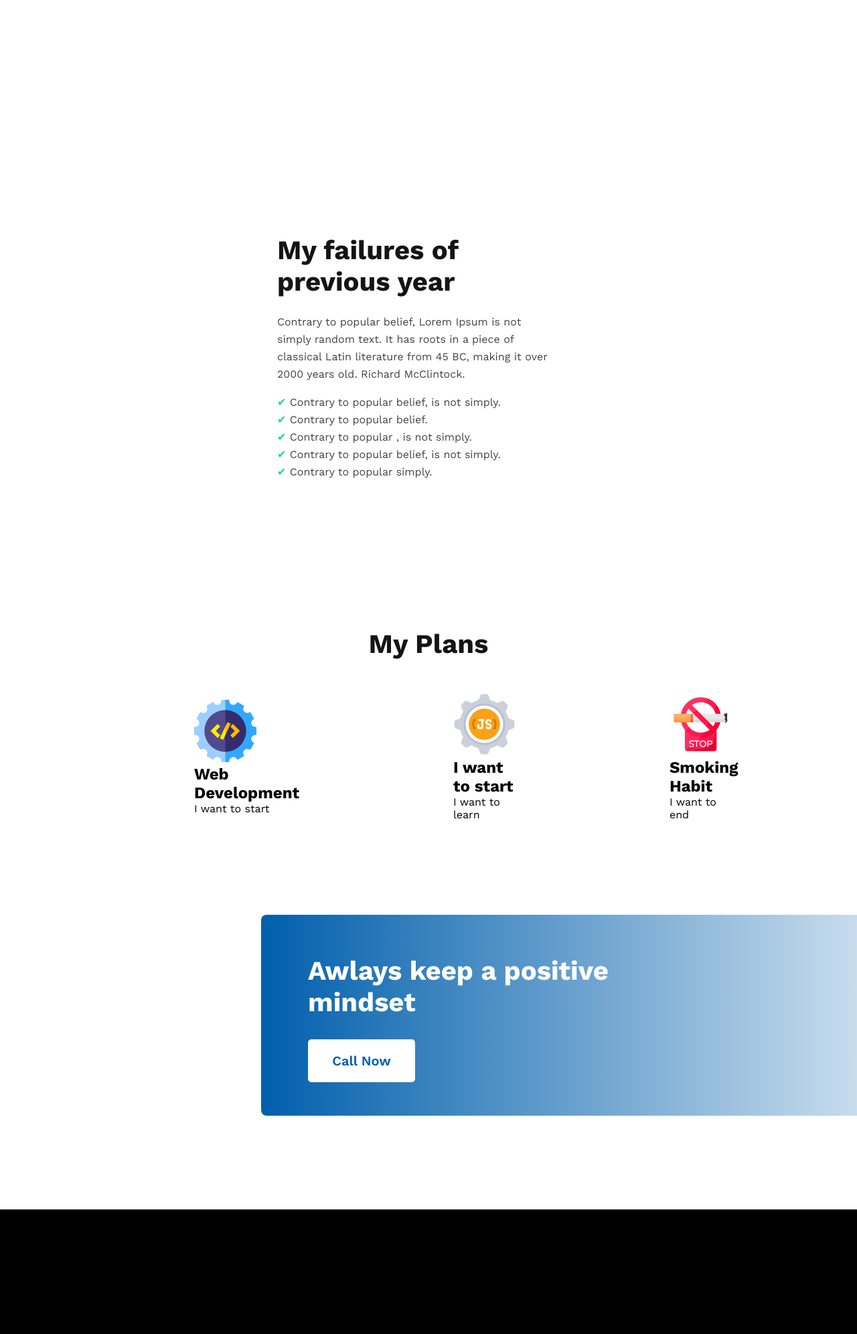
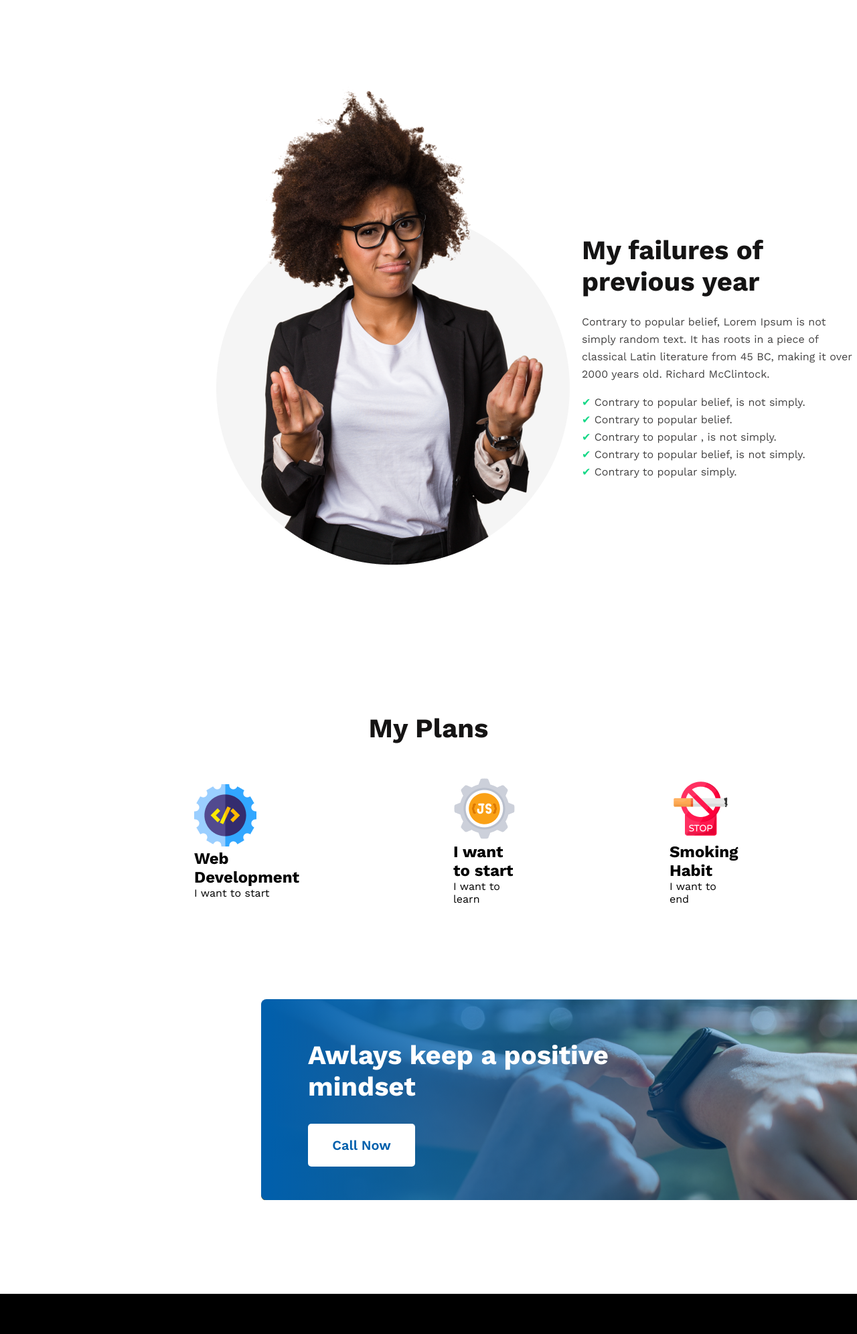
Before and after one commit to araf7-7/project-2, a plain HTML site: page index.html in a window 1280 px wide. Shown: the part 1020-3012 px from the top of the page at 67% size. Drawn offline with nearby package versions, Linux system fonts and the light colour scheme; the site is published under a folder, as on GitHub Pages, so addresses that start at the root find nothing.

Commit message:
solved maybe

```diff
--- a/index.html
+++ b/index.html
@@ -21,7 +21,7 @@
     </header>
     <main>
             <div class="women">
-                <img class="person" src="/images/person.png" alt="">
+                <img class="person" src="images/person.png" alt="">
                 <div class="details">
                     <h3 class="h3">My failures of previous year</h3>
                     <p class="h4">Contrary to popular belief, Lorem Ipsum is not simply random text. It has roots in a piece of classical Latin literature from 45 BC, making it over 2000 years old. Richard McClintock.</p>
--- a/style.css
+++ b/style.css
@@ -118,7 +118,7 @@
 }
 
 .watch {
-    background-image: url("/images/watch.png");
+    background-image: url("images/watch.png");
     background-repeat: no-repeat;
     width: 1240px;
     height: 300px;
```
